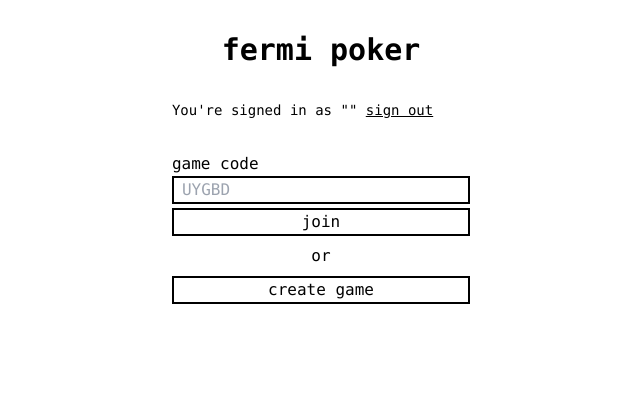
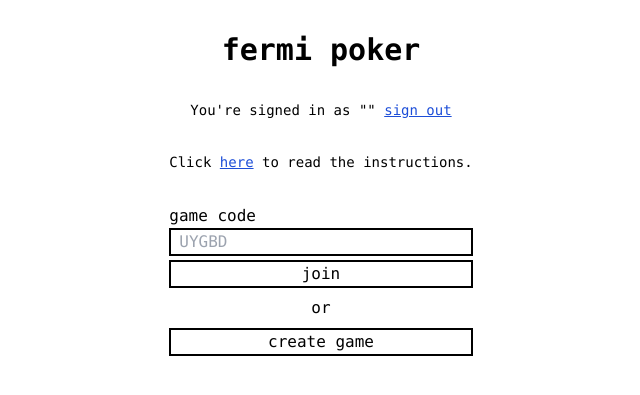
Before and after one commit to danesherbs/fermi-poker, a Flask app: template templates/start.html in a window 1280 px wide. Shown: the top 395 px of the page, without its empty margins (319-959 px from the left). Run offline with Flask 3, Linux system fonts and the light colour scheme; the template is opened without the code that fills it, so the values that code supplies are empty; some libraries are stand-ins or nearby versions.

Commit message:
Update instructions

```diff
--- a/templates/instructions.html
+++ b/templates/instructions.html
@@ -2,7 +2,7 @@
 
 {% block content %}
 <div class="flex w-full justify-center">
-    <div class="max-w-lg space-y-6 my-8 px-2">
+    <div class="max-w-lg space-y-6 my-8 px-4">
         <div>
             <b>Objective:</b> The goal of Fermi Poker is to solve a Fermi problem as accurately as possible.
         </div>
--- a/templates/start.html
+++ b/templates/start.html
@@ -4,9 +4,13 @@
 <div class="flex w-full justify-center">
     <div class="max-w-xs space-y-8">
         <div class="w-full text-center text-3xl font-bold mt-8">fermi poker</div>
-        <div class="text-sm mb-4">
+        <div class="text-sm mb-4 text-center">
             <span>You're signed in as "{{ username }}"</span>
-            <button onclick="logout()" class="underline">sign out</button>
+            <button onclick="logout()" class="underline text-blue-700">sign out</button>
+        </div>
+        <div class="w-full text-sm text-center">
+            Click <a href="/instructions" target="_blank" class="underline text-blue-700">here</a> to read the
+            instructions.
         </div>
         <div class="space-y-2">
             <div>
```
